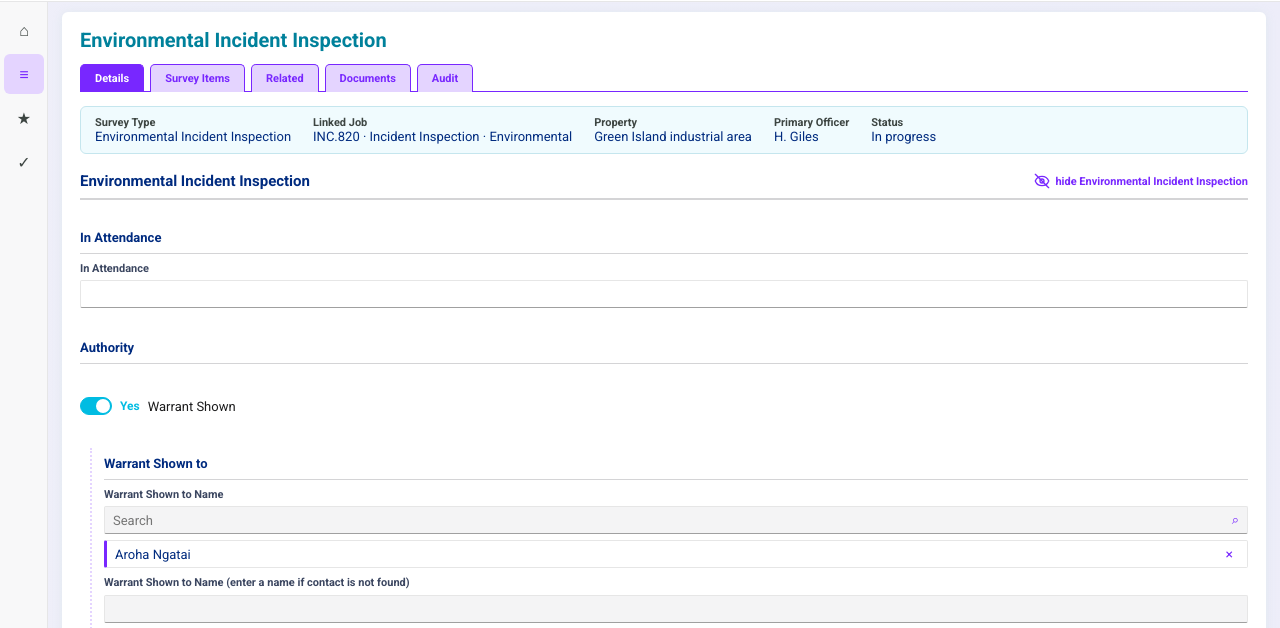
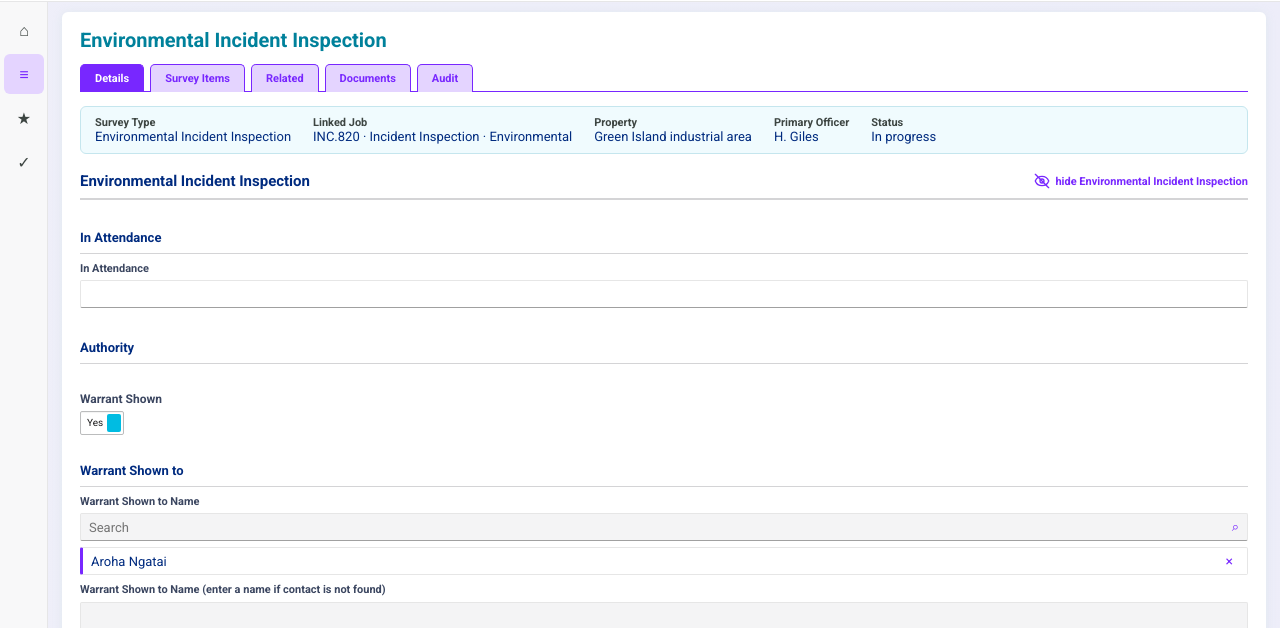
Before and after one commit to andreapickensnz/drss-3982-environmental-incident-inspection, a plain HTML site: page DRSS-3982 Environmental Incident Inspection - Datascape - v3.html in a window 1280 px wide. Shown: the part 153-781 px from the top of the page. Drawn offline with Linux system fonts and the light colour scheme.

Commit message:
Align environmental incident authority controls
Co-authored-by: Copilot <223556219+Copilot@users.noreply.github.com>

```diff
--- a/DRSS-3982 Environmental Incident Inspection - Datascape - v3.html
+++ b/DRSS-3982 Environmental Incident Inspection - Datascape - v3.html
@@ -1414,6 +1414,18 @@ body.record .add .add-icon { font-size: 16px; line-height: 1; font-weight: 400;
 .ds-switch.on i { left: 15px; background: #fff; }
 .ds-toggle-val { color: #00bce2; font-size: 12px; font-weight: 700; min-width: 18px; }
 .ds-toggle-label { font-size: 13px; color: #1c1c1d; }
+
+body.desk .surface-desk .authority-section .section { margin-left: 0; padding-left: 0; border-left: 0; }
+body.desk .surface-desk .authority-section .section-head { padding-left: 0; padding-right: 0; }
+body.desk .surface-desk .authority-section .section .section-body { padding: 8px 0 4px; }
+body.desk .surface-desk .authority-section .ds-toggle { gap: 0; margin-bottom: 0; min-height: 24px; }
+body.desk .surface-desk .authority-section .ds-switch { flex: 0 0 44px; width: 44px; height: 24px; margin: 0 8px 0 0; border: 1px solid #bbbcbd; border-radius: 2px; background: #fff; color: #1c1c1d; box-shadow: inset 0 -1px 0 #fff, inset 0 1px 1px rgba(0, 0, 0, .05); }
+body.desk .surface-desk .authority-section .ds-switch i { top: 2px; left: 2px; width: 14px; height: 18px; border-radius: 2px; background: #00bce2; }
+body.desk .surface-desk .authority-section .ds-switch.on i { left: auto; right: 2px; background: #00bce2; }
+body.desk .surface-desk .authority-section .ds-switch .ds-toggle-val { position: absolute; inset: 0; display: flex; align-items: center; justify-content: flex-end; padding: 0 6px 0 16px; color: #1c1c1d; font-size: 10px; line-height: 10px; font-weight: 400; }
+body.desk .surface-desk .authority-section .ds-switch.on .ds-toggle-val { justify-content: flex-start; padding: 0 16px 0 6px; }
+body.desk .surface-desk .authority-section .ds-switch:focus-visible { outline: 2px solid var(--indigo); outline-offset: 2px; }
+body.desk .surface-desk .authority-section .field > .ds-toggle-label { color: var(--caption); font-size: 12px; font-weight: 700; }
 
 	.chip-prefill { background: #e2f3ee; color: #155347; border: 1px solid #a9d2c8; white-space: normal; max-width: 100%; overflow-wrap: anywhere; }
 	.surface-desk .weather-variables > .section-body { grid-template-columns: repeat(6, minmax(0, 1fr)); gap: 12px; }
@@ -2963,6 +2975,10 @@ window.ENVINCIDENT_SURVEY = {
 			case "derived": node = derivedControl(field, scope); break;
 			default: node = el("div", null, `[${field.type}]`);
 		}
+		if (deskToggle && ["warrantShown", "informedConsent", "searchWarrant"].includes(field.id)) {
+			wrap.appendChild(node.querySelector(".ds-toggle-label"));
+			node.querySelector(".ds-switch").appendChild(node.querySelector(".ds-toggle-val"));
+		}
 		wrap.appendChild(node);
 		if (surface === "desk") {
 			node.querySelectorAll("input:not([type=radio]):not([type=checkbox]), select, textarea").forEach((input) => input.setAttribute("aria-label", field.label));
@@ -3081,6 +3097,7 @@ window.ENVINCIDENT_SURVEY = {
 	function buildSection(section, depth, scope) {
 		const wrap = el("section", `section depth-${depth}`);
 		if (section.horizontal) wrap.classList.add("weather-variables");
+		if (section.name === "Authority" && depth === 1) wrap.classList.add("authority-section");
 		const body = el("div", "section-body");
 		if (section.headless) {
 			wrap.classList.add("section-headless");
```
